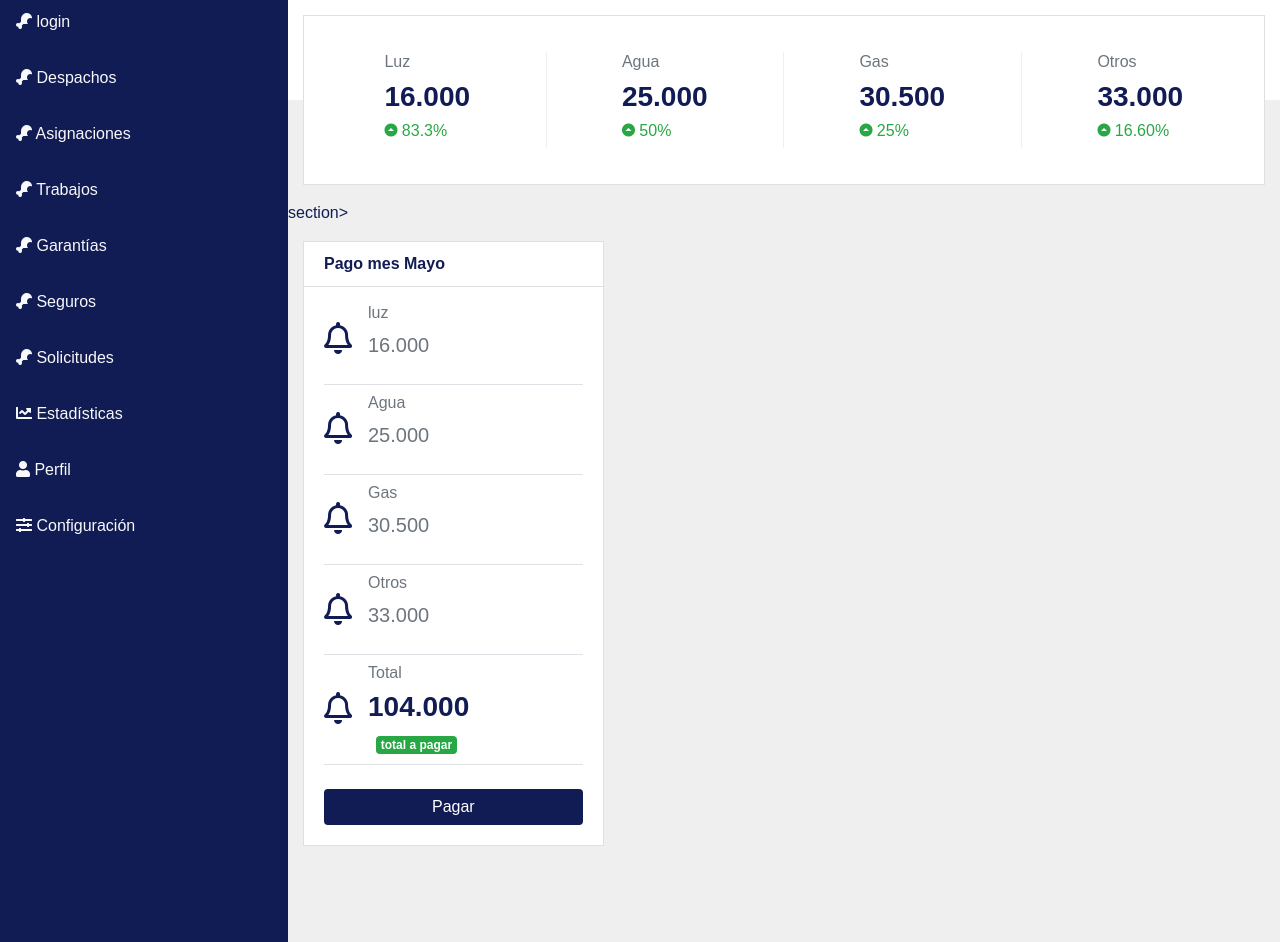
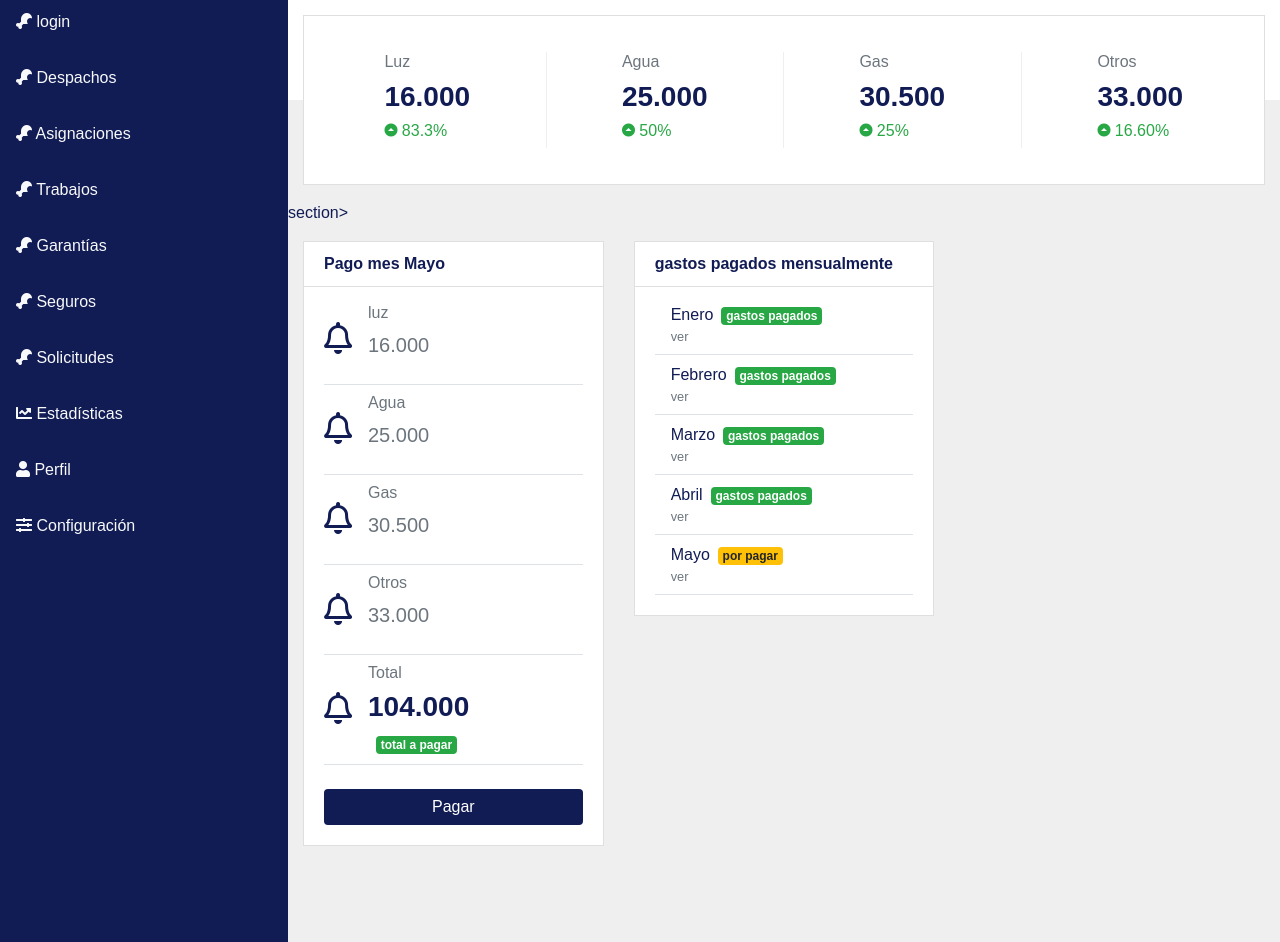
Before and after one commit to nicoloSP97/IS_grupo6, a PHP site: page /detallesgastos.php in a window 1280 px wide. Shown: the part 260-1202 px from the top of the page. Run offline with PHP 8.4, Linux system fonts and the light colour scheme; some libraries are stand-ins or nearby versions; some web fonts are replaced.

Commit message:
avance de meses pagados por el usuario

```diff
--- a/partes/detallesgastos.php
+++ b/partes/detallesgastos.php
@@ -153,3 +153,62 @@
                                     <button class="btn btn-primary w-100">Pagar</button>
                                 </div>
                             </div>
+
+
+
+                            <!-- parte de gastos pagados-->
+                          </div>
+                            <div class="col-lg-4 my-3">
+                            <div class="card rounded-0">
+                                <div class="card-header bg-light">
+                                    <h6 class="font-weight-bold mb-0">gastos pagados mensualmente</h6>
+                                </div>
+                                <div class="card-body pt-2">
+                                    <div class="d-flex border-bottom py-2">
+                                        <div class="d-flex mr-3">
+
+                                        </div>
+                                        <div class="align-self-center">
+                                        <h6 class="d-inline-block mb-0">Enero</h6><span class="badge badge-success ml-2">gastos pagados</span>
+                                          <small class="d-block text-muted">ver</small>
+                                        </div>
+                                    </div>
+                                    <div class="d-flex border-bottom py-2">
+                                        <div class="d-flex mr-3">
+
+                                        </div>
+                                        <div class="align-self-center">
+                                          <h6 class="d-inline-block mb-0">Febrero</h6><span class="badge badge-success ml-2">gastos pagados</span>
+                                          <small class="d-block text-muted">ver</small>
+                                        </div>
+                                    </div>
+
+                                    <div class="d-flex border-bottom py-2">
+                                        <div class="d-flex mr-3">
+
+                                        </div>
+                                        <div class="align-self-center">
+                                          <h6 class="d-inline-block mb-0">Marzo</h6><span class="badge badge-success ml-2">gastos pagados</span>
+                                          <small class="d-block text-muted">ver</small>
+                                        </div>
+                                    </div>
+
+                                    <div class="d-flex border-bottom py-2">
+                                        <div class="d-flex mr-3">
+
+                                        </div>
+                                        <div class="align-self-center">
+                                          <h6 class="d-inline-block mb-0">Abril</h6><span class="badge badge-success ml-2">gastos pagados</span>
+                                          <small class="d-block text-muted">ver</small>
+                                        </div>
+                                    </div>
+
+                                    <div class="d-flex border-bottom py-2">
+                                        <div class="d-flex mr-3">
+
+                                        </div>
+                                        <div class="align-self-center">
+                                        <h6 class="d-inline-block mb-0">Mayo</h6><span class="badge badge-warning ml-2">por pagar</span>
+                                          <small class="d-block text-muted">ver</small>
+                                        </div>
+                                    </div>
```
